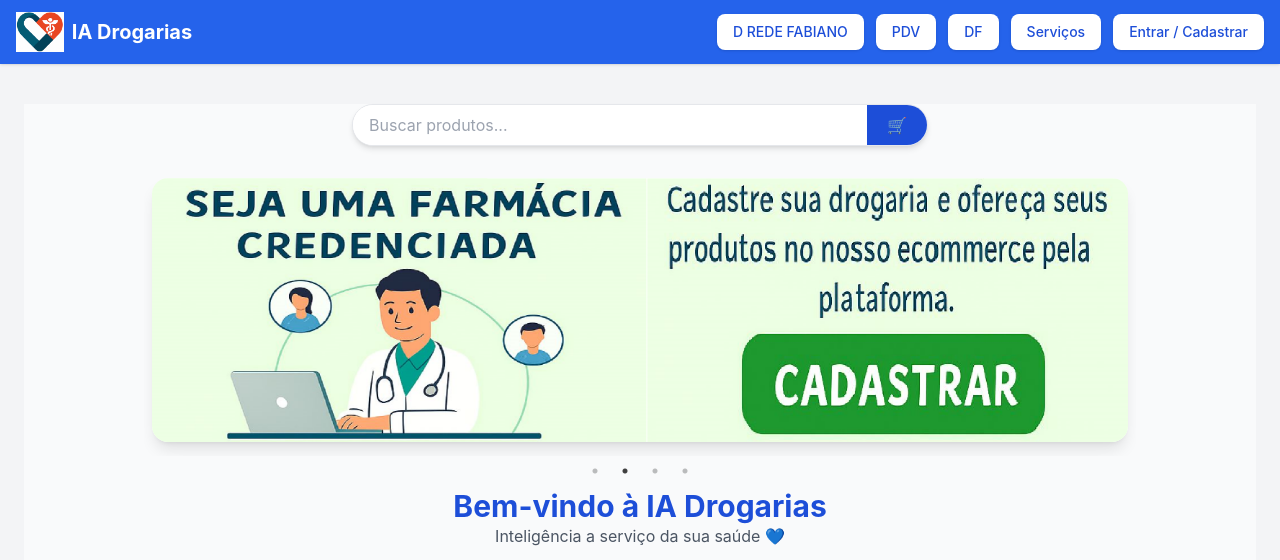
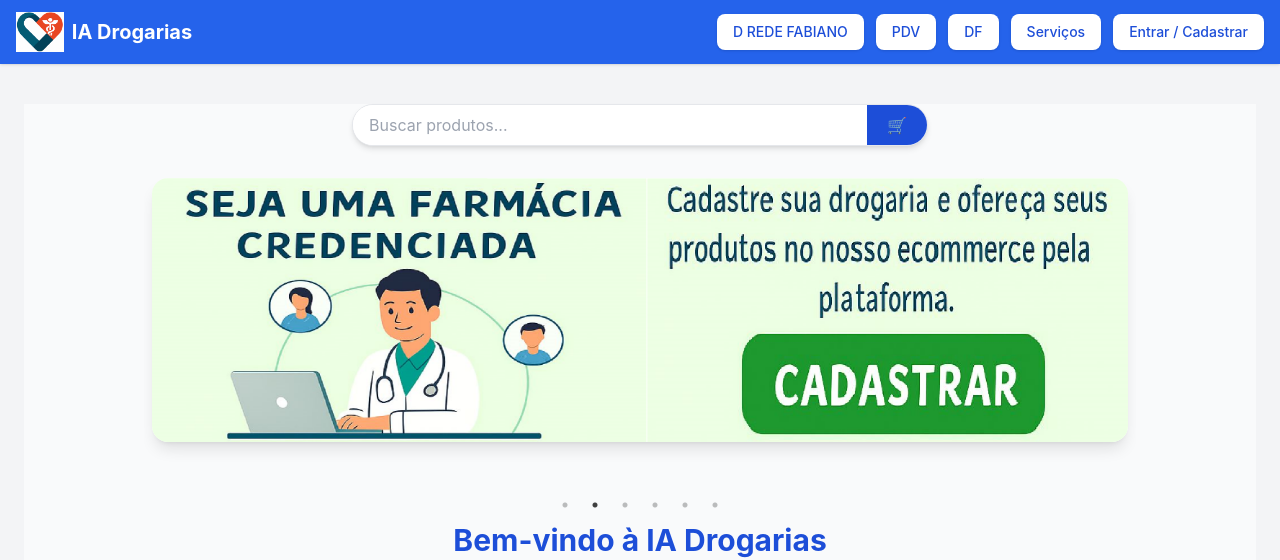
Before and after one commit to comprasdfernando-code/ia-drogarias, a Next.js app: page / in a window 1280 px wide. Shown: the top 560 px of the page. Built offline with nearby package versions, Linux system fonts and the light colour scheme; no server answers; the database is empty.

Commit message:
corrigindo pagina drogarias fernando

```diff
--- a/app/drogarias/drogariasFernando/page.tsx
+++ b/app/drogarias/drogariasFernando/page.tsx
@@ -56,7 +56,7 @@ export default function DrogariasFernandoPage() {
       let query = supabase
         .from("medicamentos_site")
         .select("*")
-        .eq("farmacia_slug", LOJA.slug)
+        .eq("farmacia_id", 1)
         .order("nome", { ascending: true })
         .range(from, to);
 
--- a/app/page.tsx
+++ b/app/page.tsx
@@ -137,6 +137,8 @@ export default function HomePage() {
     { src: "/banners/cadastro-drogaria.png", link: "/cadastro-drogaria" },
     { src: "/banners/ecommerce.png", link: "/drogarias/drogariaredefabiano" },
     { src: "/banners/cadastro-farmaceutico.png", link: "/cadastro-farmaceutico" },
+    { src: "/banners/fraldas pom pom.png", link: "/drogarias/drogariaredefabiano" },
+    { src: "/banners/herbamed.png", link: "/drogarias/drogariaredefabiano" },
   ];
 
   const listaParaExibir = produtosFiltrados.slice(0, visiveis);
```
